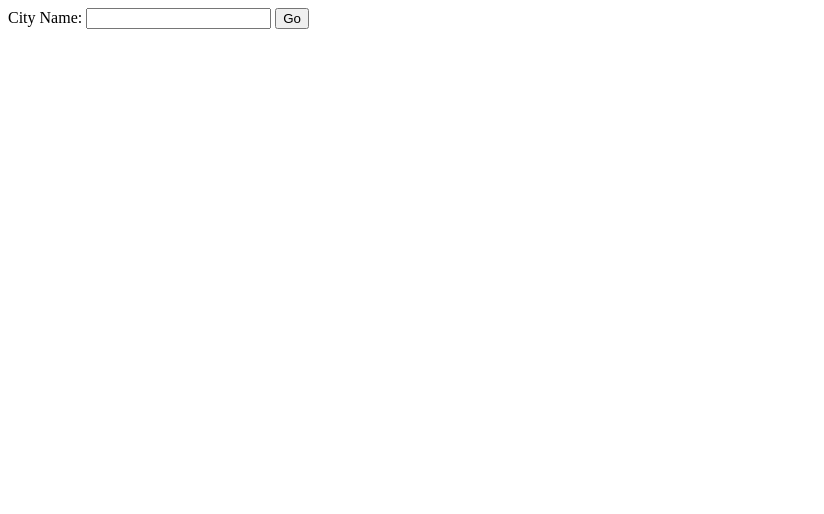
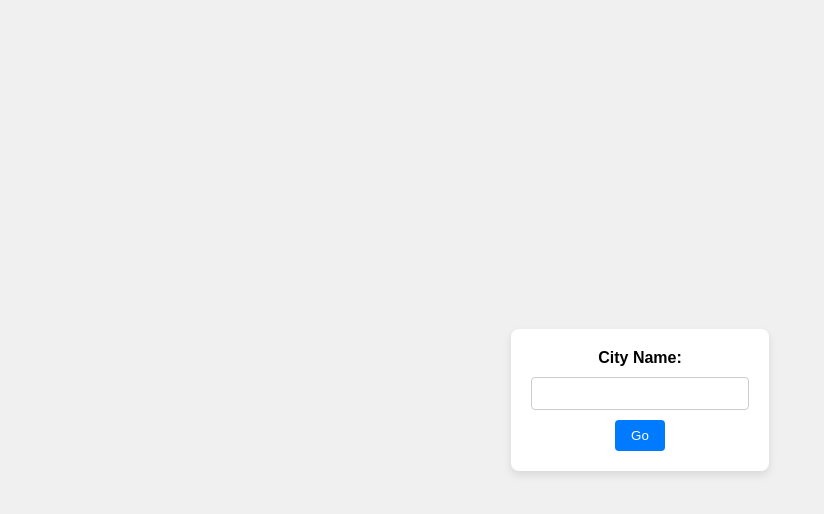
Before and after one commit to arunvel-01/Simple-Weather-app-using-API, a website: page index.html in a window 1280 px wide. Shown: the whole page, without its empty margins (0-824 px from the left). Drawn offline with Linux system fonts and the light colour scheme.

Commit message:
Added styling

```diff
--- a/index.html
+++ b/index.html
@@ -4,12 +4,61 @@
     <meta charset="UTF-8">
     <meta name="viewport" content="width=device-width, initial-scale=1.0">
     <title>Weather App</title>
+    <style>
+        body {
+            font-family: Arial, sans-serif;
+            background-color: #f0f0f0;
+            margin: 0;
+            padding: 0;
+            display: flex;
+            justify-content: center;
+            align-items: center;
+            height: 100vh;
+        }
+
+        form {
+            background-color: #fff;
+            padding: 20px;
+            border-radius: 8px;
+            box-shadow: 0 4px 8px rgba(0, 0, 0, 0.1);
+            display: flex;
+            flex-direction: column;
+            align-items: center;
+        }
+
+        label {
+            margin-bottom: 10px;
+            font-weight: bold;
+        }
+
+        input[type="text"] {
+            padding: 8px;
+            border: 1px solid #ccc;
+            border-radius: 4px;
+            width: 200px;
+            margin-bottom: 10px;
+        }
+
+        button {
+            padding: 8px 16px;
+            background-color: #007bff;
+            color: #fff;
+            border: none;
+            border-radius: 4px;
+            cursor: pointer;
+            transition: background-color 0.3s;
+        }
+
+        button:hover {
+            background-color: #0056b3;
+        }
+    </style>
 </head>
 <body>
     <form action="/" method="post">
-    <label for="cityInput"> City Name: </label>
-    <input id="cityInput" type="text" name="cityName">
-    <button type="submit"> Go </button>
+        <label for="cityInput">City Name:</label>
+        <input id="cityInput" type="text" name="cityName">
+        <button type="submit">Go</button>
     </form>
 </body>
 </html>
--- a/package.json
+++ b/package.json
@@ -10,6 +10,7 @@
   "license": "ISC",
   "dependencies": {
     "body-parser": "^1.20.2",
+    "dotenv": "^16.4.5",
     "express": "^4.18.2",
     "nodemon": "^3.0.1"
   }
```
Also changed, not shown: app.js (+5 -4 lines), 2 other files.
